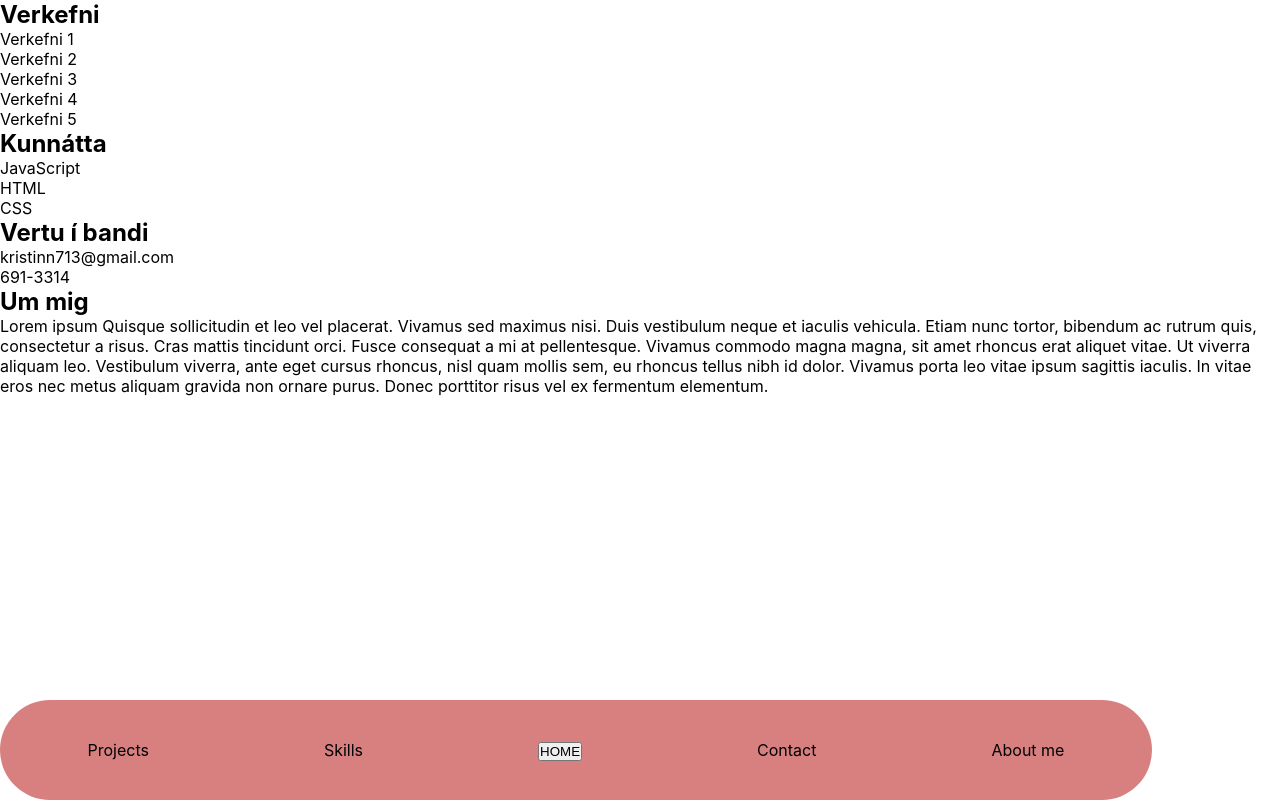
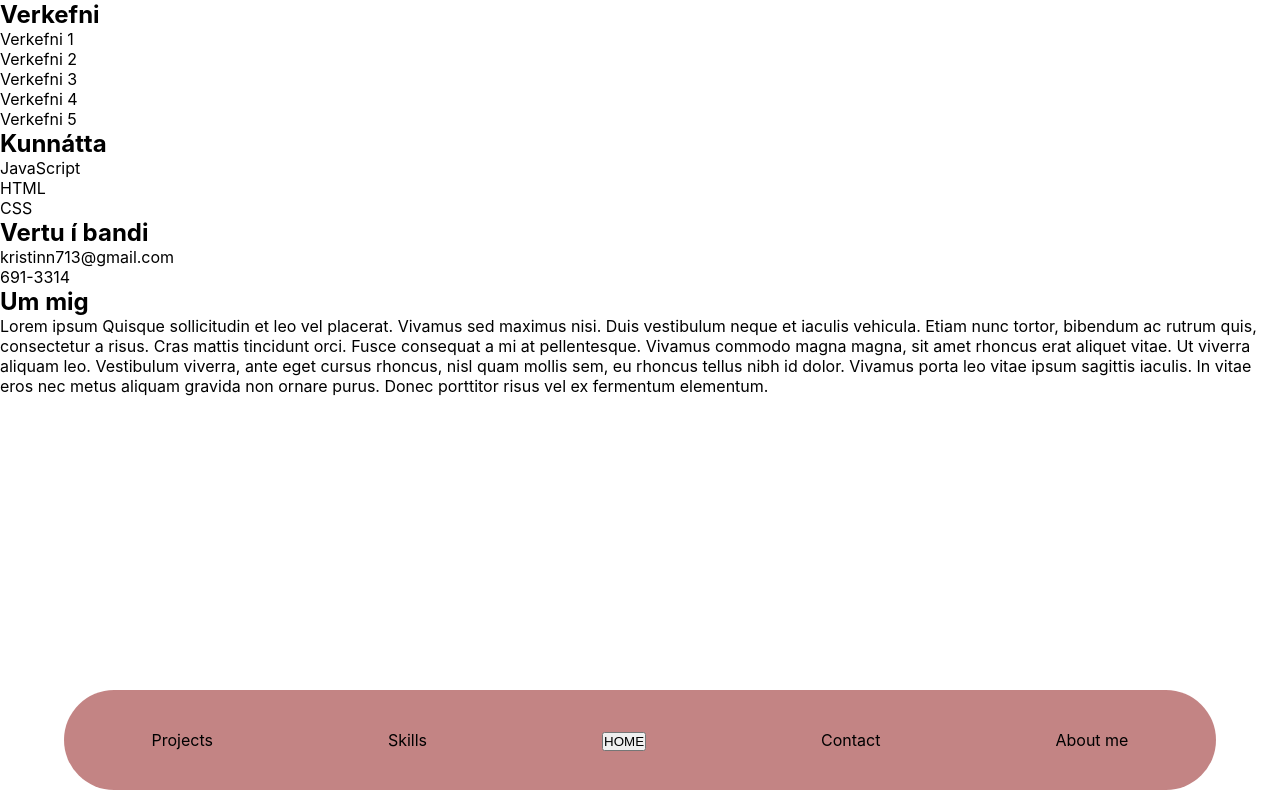
Before and after one commit to Kristinn-Thor/Kristionn-Thor.github.io, a React (Create React App) app: page / in a window 1280 px wide. Built offline with nearby package versions, Linux system fonts and the light colour scheme.

Commit message:
Smá fikt

```diff
--- a/src/App.css
+++ b/src/App.css
@@ -10,18 +10,20 @@
   position: absolute;
   bottom: 0px;
   display: flex;
+  justify-content: center;
   width: 100%;
   min-height: 100px;
 }
 
   .Nav {
     display: flex;
-    background-color: rgb(216, 128, 128);
+    background-color: rgba(156, 51, 51, 0.6);
     width: 90vw;
     min-height: 100px;
     border-radius: 50px;
     justify-content: space-around;
     align-items: center;
+    margin-bottom: 10px;
 }
 
 .Nav-HomeBtn {
```
